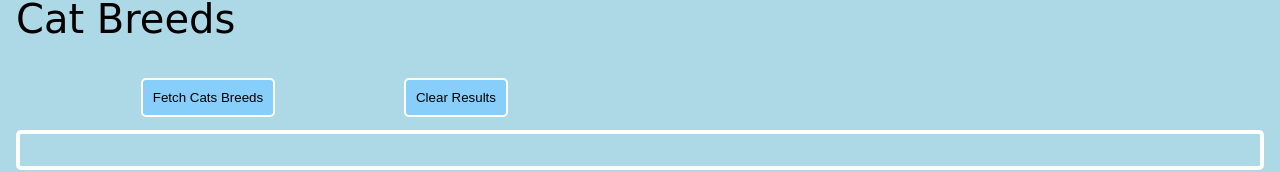
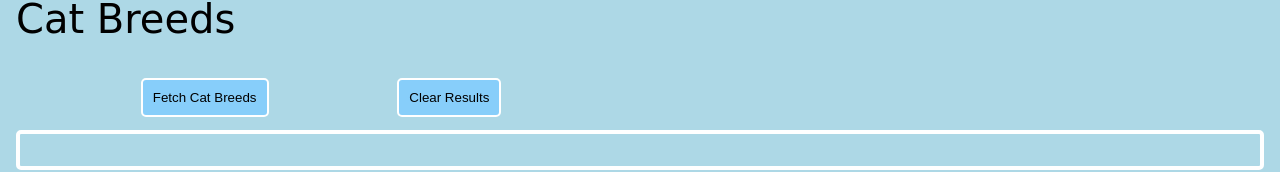
Before and after one commit to Dana-codeExplorer/Dana-Reynolds-JS-Intro26.4, a plain HTML site: page openapi.html in a window 1280 px wide. Shown: the part 159-331 px from the top of the page. Drawn offline with Linux system fonts and the light colour scheme.

Commit message:
Finish readMe

```diff
--- a/openapi.html
+++ b/openapi.html
@@ -21,7 +21,7 @@
     <section id="cat-breeds-section">
       <h2>Cat Breeds</h2>
       <button id="fetch-cat-breeds" class="cat-button">
-        Fetch Cats Breeds
+        Fetch Cat Breeds
       </button>
       <button type="button" id="clear-breeds-btn" class="cat-button">
         Clear Results
```
Also changed, not shown: README.md.
